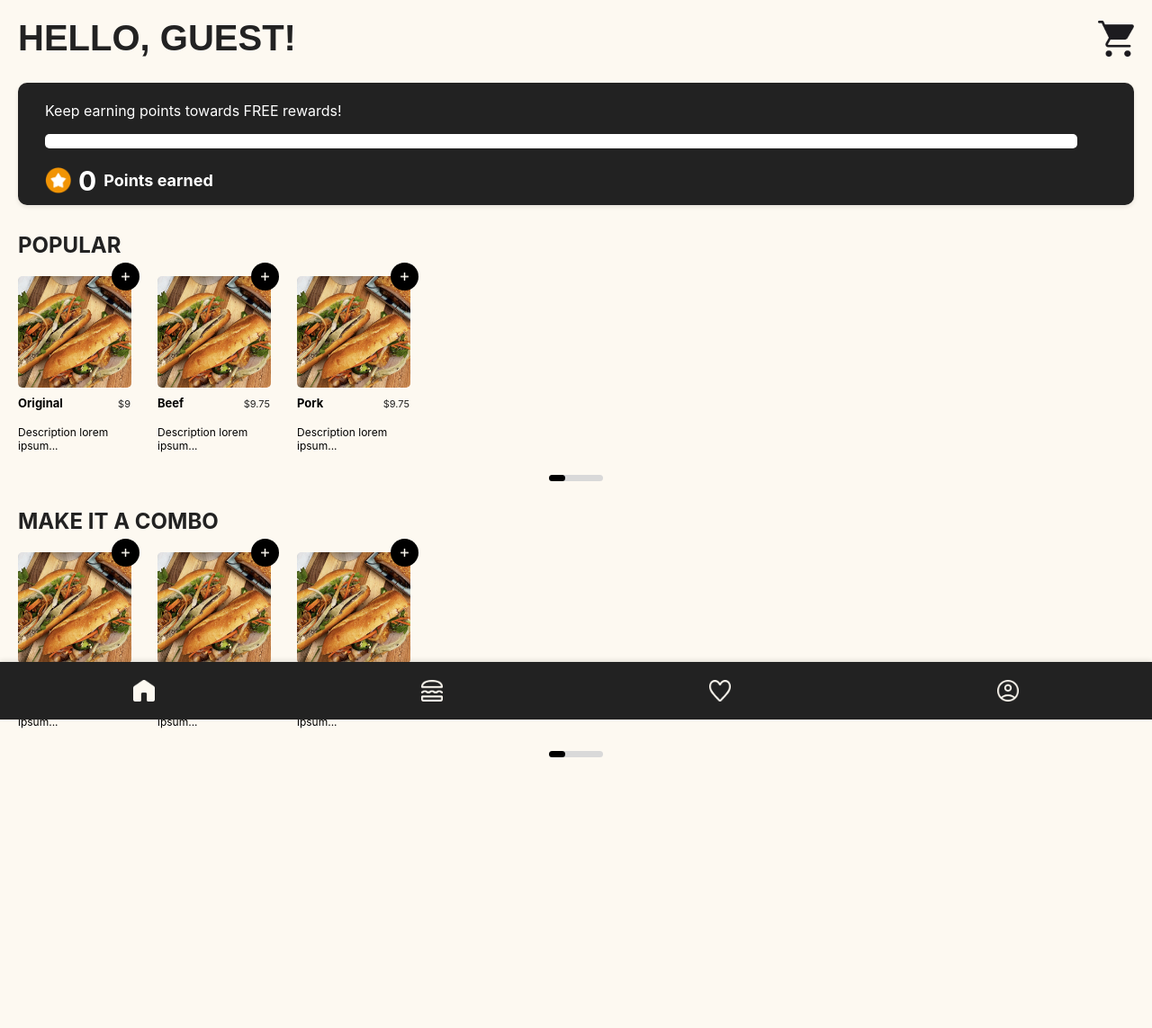
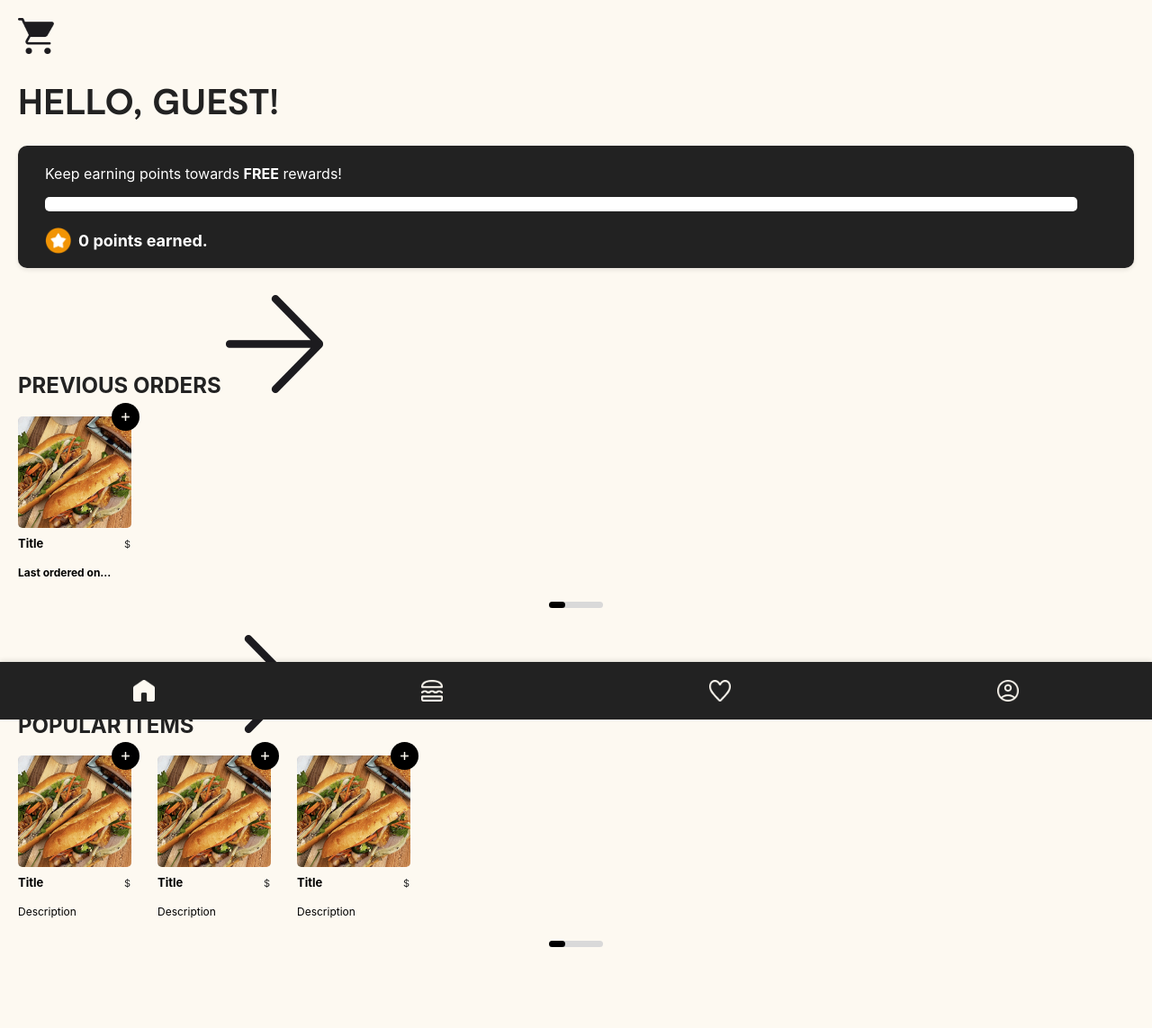
Before and after one commit to mjc498/idm216-lennox-app, a PHP site: page / in a window 1280 px wide. Shown: the whole page at 90% size. Before the commit the page ends 842 px from the top, so only its background shows below. Run offline with PHP 8.4, Linux system fonts and the light colour scheme.

Commit message:
🤍 more accurate home screen

```diff
--- a/public_html/index.php
+++ b/public_html/index.php
@@ -7,120 +7,122 @@
 <head>
     <meta charset="UTF-8">
     <meta name="viewport" content="width=device-width, initial-scale=1.0">
+
+<!-- LINKS -->
+    <link rel="stylesheet" href="css/styles.css">
+    <link rel="stylesheet" href="fonts/font-face.css">
+
+<!-- FAVICON -->
+    <link rel="icon" type="image/x-icon" href="images/lennox-logo-icon.png">
+
     <title>Lennox Got Lunch</title>
-    <link rel="stylesheet" href="styles.css">
 </head>
 <body>
 
+<!-- HEADER -->
     <header>
-        <h1>HELLO, GUEST!
-        <img src="icons/cart-icon.png" alt="Shopping cart icon with items" class="cart-icon"></h1>
+        <div class="header-container">
+            <img src="../icons/cart-icon.png" alt="Shopping cart icon with items" class="cart-icon">
+            <h1 class="hello-guest">HELLO, GUEST!</h1>
+        </div>
     </header>
 
+<!-- POINTS SECTION -->
     <main>
         <section class="points-bar">
-            <p>Keep earning points towards FREE rewards!</p>
+            <p>Keep earning points towards <strong>FREE</strong> rewards!</p>
             <div class="progress-bar">
                 <div class="progress-fill"></div>
             </div>
             <p class="points-earned">
-                <img src="icons/points-icon.png" alt="Star icon representing points" class="star-icon">
-                <span class="points-number">0</span> Points earned
+                <img src="../icons/points-icon.png" alt="Star icon representing points" class="star-icon">
+                <strong>0 points earned.</strong>
             </p>
         </section>
 
+<!-- PREVIOUS ORDERS SECTION -->
         <section>
-            <h2 class="section-title">POPULAR</h2>
+            <h2 class="section-title">
+                PREVIOUS ORDERS
+                <img src="../icons/arrow-icon.png" alt="Right arrow" class="arrow-icon">
+            </h2>
             <div class="orders-container">
                 <div class="order-item">
-                    <img src="images/placeholder.png" alt="Placeholder image">
+                    <img src="images/placeholder.png" class="food-image" alt="Placeholder image">
                     <div class="add-icon">
-                        <img src="icons/add-icon.png" alt="Add item">
+                        <img src="../icons/add-icon.png" alt="Add item">
                     </div>
                     <div class="item-info">
-                        <h3>Original</h3>
-                        <p class="price">$9</p>
+                        <h3>Title</h3>
+                        <p class="price">$</p>
                     </div>
-                    <p>Description lorem ipsum...</p>
-                </div>
-                <div class="order-item">
-                    <img src="images/placeholder.png" alt="Placeholder image">
-                    <div class="add-icon">
-                        <img src="icons/add-icon.png" alt="Add item">
-                    </div>
-                    <div class="item-info">
-                        <h3>Beef</h3>
-                        <p class="price">$9.75</p>
-                    </div>
-                    <p>Description lorem ipsum...</p>
-                </div>
-                <div class="order-item">
-                    <img src="images/placeholder.png" alt="Placeholder image">
-                    <div class="add-icon">
-                        <img src="icons/add-icon.png" alt="Add item">
-                    </div>
-                    <div class="item-info">
-                        <h3>Pork</h3>
-                        <p class="price">$9.75</p>
-                    </div>
-                    <p>Description lorem ipsum...</p>
+                    <p class="last-order"><strong>Last ordered on...</strong></p>
                 </div>
             </div>
+<!-- SCROLL -->
             <div class="scroll-indicator">
                 <div class="scroll-fill"></div>
             </div>
         </section>
 
+<!-- POPULAR ITEMS SECTION -->
         <section>
-            <h2 class="section-title">MAKE IT A COMBO</h2>
+            <h2 class="section-title">
+                POPULAR ITEMS
+                <img src="../icons/arrow-icon.png" alt="Right arrow" class="arrow-icon">
+            </h2>
             <div class="orders-container">
                 <div class="order-item">
                     <img src="images/placeholder.png" alt="Placeholder image">
                     <div class="add-icon">
-                        <img src="icons/add-icon.png" alt="Add item">
+                        <img src="../icons/add-icon.png" alt="Add item">
                     </div>
                     <div class="item-info">
-                        <h3>Fries</h3>
-                        <p class="price">$2</p>
+                        <h3>Title</h3>
+                        <p class="price">$</p>
                     </div>
-                    <p>Description lorem ipsum...</p>
+                    <p>Description</p>
                 </div>
                 <div class="order-item">
                     <img src="images/placeholder.png" alt="Placeholder image">
                     <div class="add-icon">
-                        <img src="icons/add-icon.png" alt="Add item">
+                        <img src="../icons/add-icon.png" alt="Add item">
                     </div>
                     <div class="item-info">
-                        <h3>Cheese Fries</h3>
-                        <p class="price">$4</p>
+                        <h3>Title</h3>
+                        <p class="price">$</p>
                     </div>
-                    <p>Description lorem ipsum...</p>
+                    <p>Description</p>
                 </div>
                 <div class="order-item">
                     <img src="images/placeholder.png" alt="Placeholder image">
                     <div class="add-icon">
-                        <img src="icons/add-icon.png" alt="Add item">
+                        <img src="../icons/add-icon.png" alt="Add item">
                     </div>
                     <div class="item-info">
-                        <h3>Loaded Fries</h3>
-                        <p class="price">$4</p>
+                        <h3>Title</h3>
+                        <p class="price">$</p>
                     </div>
-                    <p>Description lorem ipsum...</p>
+                    <p>Description</p>
                 </div>
             </div>
+
+<!-- SCROLL -->
             <div class="scroll-indicator">
                 <div class="scroll-fill"></div>
             </div>
         </section>
     </main>
 
+<!-- FOOTER -->
     <nav class="footer-nav">
-        <img src="icons/home-icon.png" alt="Home" aria-label="Go to homepage">
-        <img src="icons/menu-icon.png" alt="Menu" aria-label="View the menu">
-        <img src="icons/heart-icon.png" alt="Favorites" aria-label="Go to favorites">
-        <img src="icons/profile-icon.png" alt="Profile" aria-label="View profile">
+        <img src="../icons/home-icon.png" alt="Home" aria-label="Go to homepage">
+        <img src="../icons/menu-icon.png" alt="Menu" aria-label="View the menu">
+        <img src="../icons/heart-icon.png" alt="Favorites" aria-label="Go to favorites">
+        <img src="../icons/profile-icon.png" alt="Profile" aria-label="View profile">
     </nav>
 
+<!-- SCRIPT -->
     <script>
         const scrollContainer = document.getElementById('scrollContainer');
         const scrollFill = document.getElementById('scrollFill');
```
